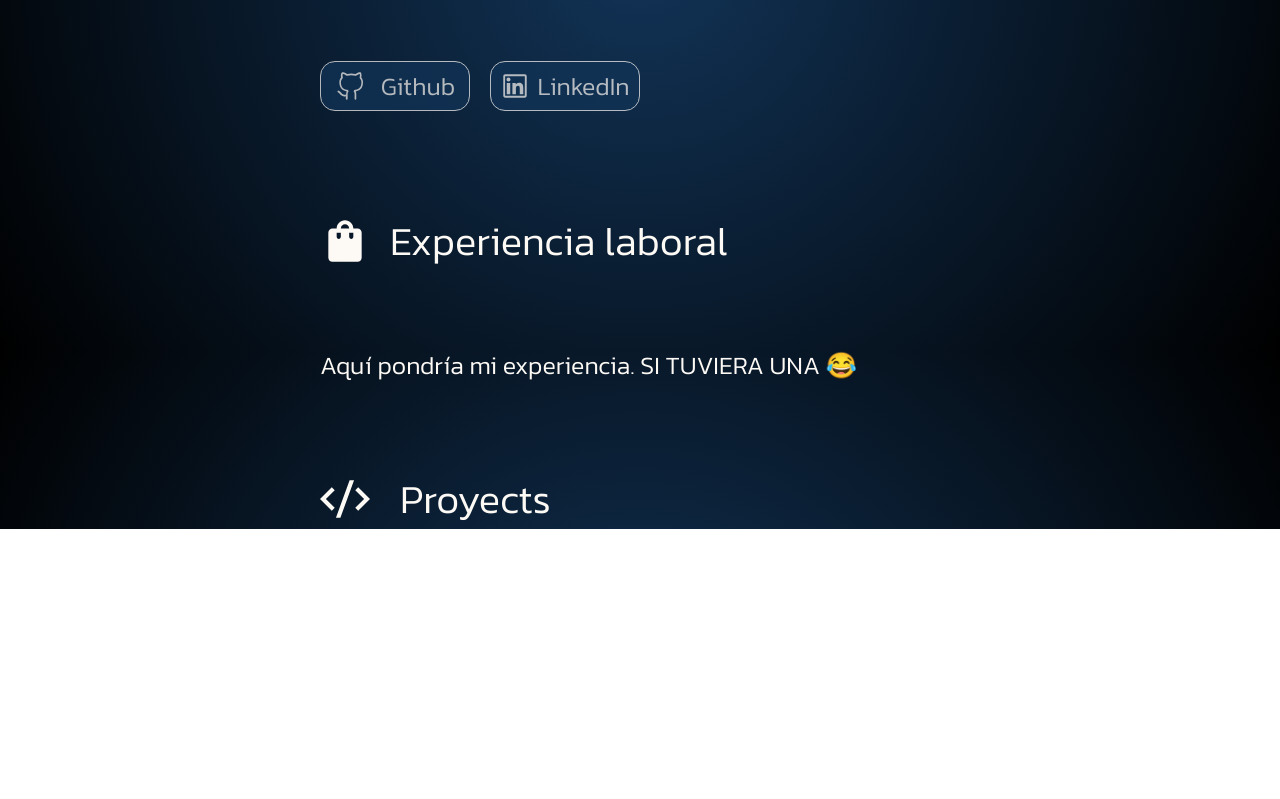
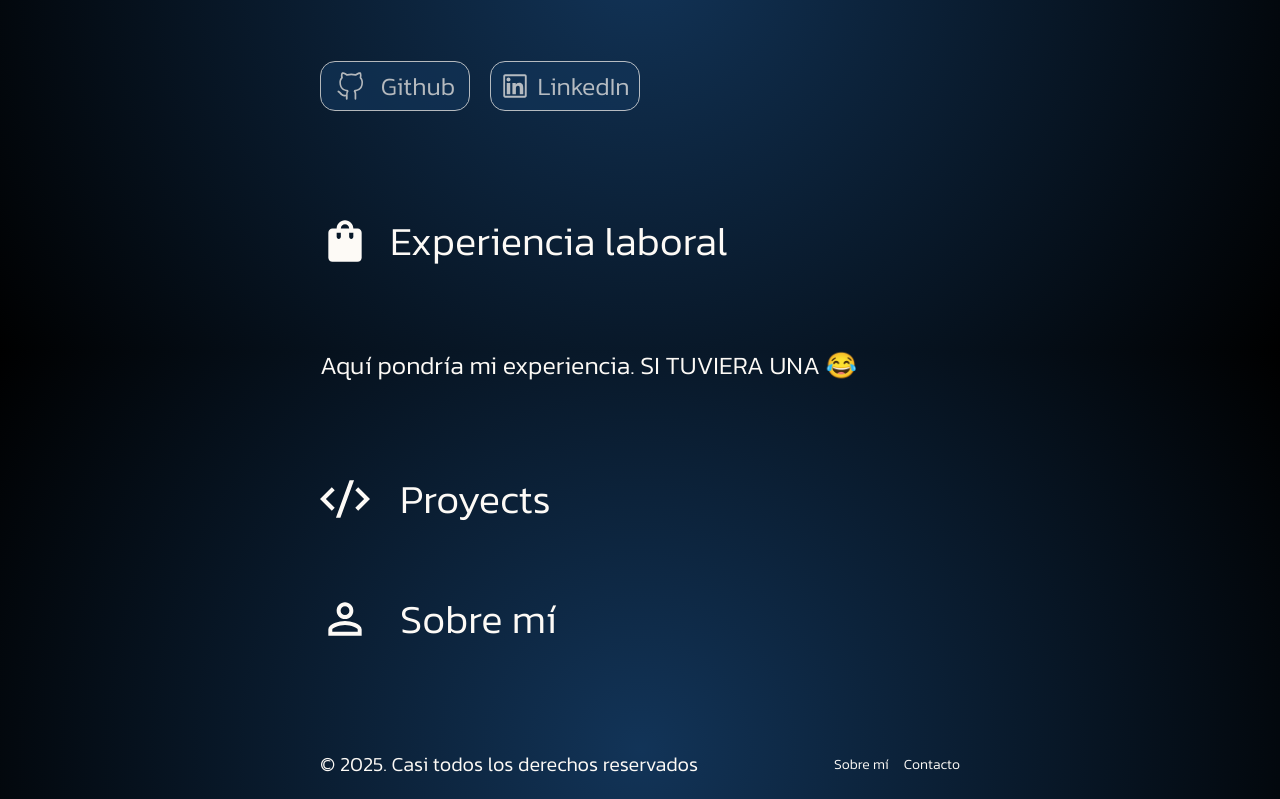
Before and after one commit to marcelotenaglia/Portfolio, a React (Vite) app in the folder portfolio/: page / in a window 1280 px wide. Shown: the part 449-1248 px from the top of the page. Before the commit the page ends 978 px from the top, so only its background shows below. Built offline with nearby package versions, Linux system fonts and the light colour scheme.

Commit message:
Added: About me and Footer section

```diff
--- a/portfolio/src/AppRouter.tsx
+++ b/portfolio/src/AppRouter.tsx
@@ -3,6 +3,8 @@ import { Navbar } from "./components/Navbar/Navbar"
 import { Presentation } from "./components/Presentation/Presentation"
 import { Experience } from "./components/Experience/Experience"
 import { Proyects } from "./components/Proyects/Proyects"
+import { AboutMe } from "./components/AboutMe/AboutMe"
+import { Footer } from "./components/Footer/Footer"
 
 export const AppRouter = () => {
     return (
@@ -12,6 +14,8 @@ export const AppRouter = () => {
                 <Presentation />
                 <Experience />
                 <Proyects />
+                <AboutMe />
+                <Footer />
             </BrowserRouter>
         </>
     )
--- /dev/null
+++ b/portfolio/src/components/AboutMe/AboutMe.css
@@ -0,0 +1,17 @@
+.about-container {
+    display: flex;
+    margin: 0 25% 0 25%;
+    padding-top: 60px;
+}
+
+.about-title {
+    display: flex;
+    align-items: center;
+    justify-content: space-between;
+    gap: 30px;
+}
+
+.about-icon {
+    color: #FDFAF6;
+    font-size: 50px;
+}
--- /dev/null
+++ b/portfolio/src/components/AboutMe/AboutMe.tsx
@@ -0,0 +1,14 @@
+import './AboutMe.css'
+import { MdPersonOutline } from "react-icons/md";
+
+
+export const AboutMe = () => {
+    return (
+        <div className='about-container'>
+            <div className='about-title'>
+                <MdPersonOutline className='about-icon'/>
+                <h1>Sobre mí</h1>
+            </div>
+        </div>
+    )
+}
--- /dev/null
+++ b/portfolio/src/components/Footer/Footer.css
@@ -0,0 +1,17 @@
+.footer-container {
+    display: flex;
+    margin: 0 25% 0 25%;
+    padding-top: 80px;
+    align-items: center;
+    justify-content: space-between;
+}
+
+.copyright {
+    font-size: 20px;
+}
+
+.contact-container {
+    display: flex;
+    gap: 15px;
+    font-size: 14px;
+}
--- /dev/null
+++ b/portfolio/src/components/Footer/Footer.tsx
@@ -0,0 +1,16 @@
+import './Footer.css'
+import { Link } from 'react-router-dom'
+
+export const Footer = () => {
+    return (
+        <div className='footer-container'>
+            <div className='copy-container'>
+                <p className='copyright'>© 2025. Casi todos los derechos reservados</p>
+            </div>
+            <div className='contact-container'>
+            <Link to='#AboutMe'>Sobre mí</Link>
+            <Link to='https://www.linkedin.com/in/marcelo-tenaglia-0a473b294/'>Contacto</Link>
+            </div>
+        </div>
+    )
+}
```
